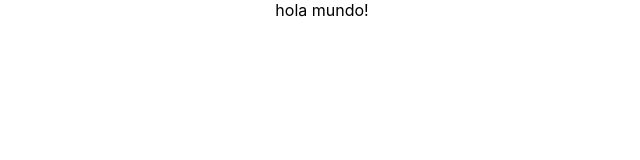
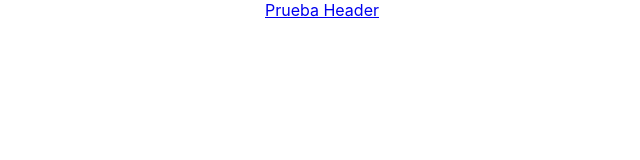
Before and after one commit to Nachogomez1/proyecto-numen, a React (Create React App) app: page / in a window 1280 px wide. Shown: the top 160 px of the page, without its empty margins (318-958 px from the left). Built offline with nearby package versions, Linux system fonts and the light colour scheme.

Commit message:
subo pruebas

```diff
--- a/src/App.js
+++ b/src/App.js
@@ -1,10 +1,13 @@
 import logo from './logo.svg';
 import './App.css';
+import Header from './Componentes/Header';
 
 function App() {
   return (
-    <div className="App">
-      hola mundo!
+    <div className='App'>
+      <Header
+      titulo='Prueba Header'
+      />
     </div>
   );
 }
--- /dev/null
+++ b/src/Componentes/Header.js
@@ -0,0 +1,14 @@
+import React from 'react';
+
+
+function Header ({titulo}){
+    return(
+        <nav>
+            <div className="nav-inicio">
+                <a href="#!" className="logo">{titulo}</a>
+            </div>
+        </nav>
+    )
+}
+
+export default Header;
```
